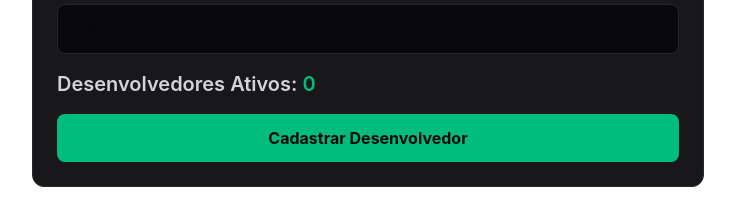
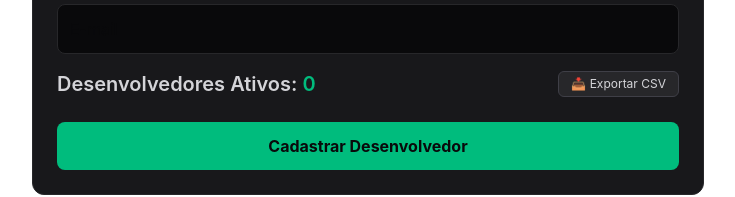
Before and after one commit to saulo2024/DevStack---Front, a React (Vite) app in the folder web/: page / in a window 1280 px wide. Shown: the part 333-530 px from the top of the page, without its empty margins (272-1007 px from the left). Built offline with nearby package versions, Linux system fonts and the light colour scheme; no server answers.

Commit message:
feat: add client-side CSV export for developer reports

```diff
--- a/web/src/App.tsx
+++ b/web/src/App.tsx
@@ -27,9 +27,11 @@ export default function App() {
   const [search, setSearch] = useState(() => {
     return localStorage.getItem("@devstack:search") || "";
   });
-  const [theme, setTheme] = useState<'dark' | 'light'> (() => {
-    return (localStorage.getItem('@devstack:theme') as 'dark' | 'light' || 'dark')
-  })
+  const [theme, setTheme] = useState<"dark" | "light">(() => {
+    return (
+      (localStorage.getItem("@devstack:theme") as "dark" | "light") || "dark"
+    );
+  });
   const [loading, setLoading] = useState(true);
   const [userToDelete, setUserToDelete] = useState<User | null>(null);
   const [isEditing, setIsEditing] = useState(false);
@@ -49,17 +51,44 @@ export default function App() {
     }
   }
 
+  // Lógica para gerar e baixar o arquivo CSV
+  function exportToCSV() {
+    if (filteredUsers.length === 0)
+      return toast.error("Não há dados para exportar");
+
+    const headers = "ID;Nome;E-mail\n";
+    const rows = filteredUsers
+      .map((u) => `${u.id};${u.name};${u.email}`)
+      .join("\n");
+    const blob = new Blob([headers + rows], {
+      type: "text/csv;charset=utf-8;",
+    });
+
+    const link = document.createElement("a");
+    const url = URL.createObjectURL(blob);
+    link.setAttribute("href", url);
+    link.setAttribute(
+      "download",
+      `<devstack-report-${new Date().toLocaleDateString()}.csv`,
+    );
+    link.style.visibility = "hidd en";
+    document.body.appendChild(link);
+    link.click();
+    document.body.removeChild(link);
+    toast.success("Relatório gerado!");
+  }
+
   useEffect(() => {
     loadUsers();
   }, []);
 
   // ADICIONAR: Sincroniza o tema com o HTML e o LocalStorage
   useEffect(() => {
-    const root = window.document.documentElement
-    root.classList.remove('light', 'dark')
-    root.classList.add(theme)
-    localStorage.setItem('@devstack:theme', theme)
-  }, [theme])
+    const root = window.document.documentElement;
+    root.classList.remove("light", "dark");
+    root.classList.add(theme);
+    localStorage.setItem("@devstack:theme", theme);
+  }, [theme]);
 
   // SITUAÇÃO 2: SINCRONIZAR A BUSCA (Gravar no navegador)
   useEffect(() => {
@@ -142,9 +171,10 @@ export default function App() {
       <Toaster position="top-right" />
       <Header />
       <button
-        onClick={() => setTheme(theme === 'dark' ? 'light' : 'dark')}
-        className="mb-8 p-2 rounded-full bg-zinc-900 border border-zinc-800 hover: border:emerald-500 transition-all text-xs font-bold uppercase tracking-widest text-zinc-400">
-        {theme === 'dark' ? '☀️ Modo Claro' : '🌙 Modo Escuro'}
+        onClick={() => setTheme(theme === "dark" ? "light" : "dark")}
+        className="mb-8 p-2 rounded-full bg-zinc-900 border border-zinc-800 hover: border:emerald-500 transition-all text-xs font-bold uppercase tracking-widest text-zinc-400"
+      >
+        {theme === "dark" ? "☀️ Modo Claro" : "🌙 Modo Escuro"}
       </button>
 
       <main className="w-full max-w-2xl">
@@ -169,10 +199,19 @@ export default function App() {
             onChange={(e) => setEmail(e.target.value)}
           />
 
-          <h2 className="text-xl font-semibold text-zinc-300">
-            Desenvolvedores Ativos:{" "}
-            <span className="text-emerald-500">{totalDevs}</span>
-          </h2>
+          <div className="flex justify-between items-center mb-2">
+            <h2 className="text-xl font-semibold text-zinc-300">
+              Desenvolvedores Ativos:{" "}
+              <span className="text-emerald-500">{totalDevs}</span>
+            </h2>
+
+            <button
+              onClick={exportToCSV}
+              className="text-xs bg-zinc-800 hover:bg-zinc-700 border border-zinc-700 px-3 py-1 rounded-md transition-all text-zinc-300 flex items-center gap-2"
+            >
+              📥 Exportar CSV
+            </button>
+          </div>
 
           <button
             disabled={isSubmitting}
```
